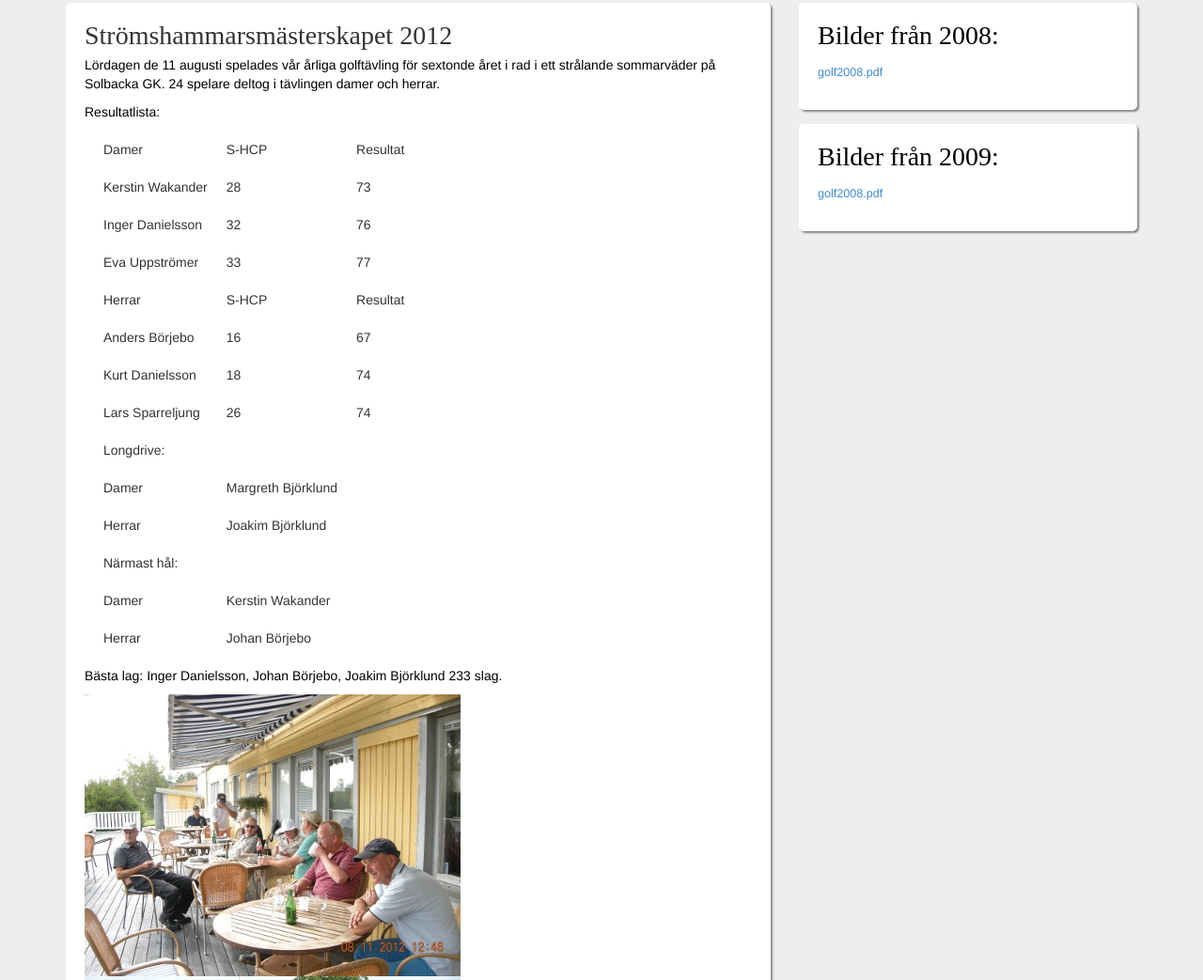
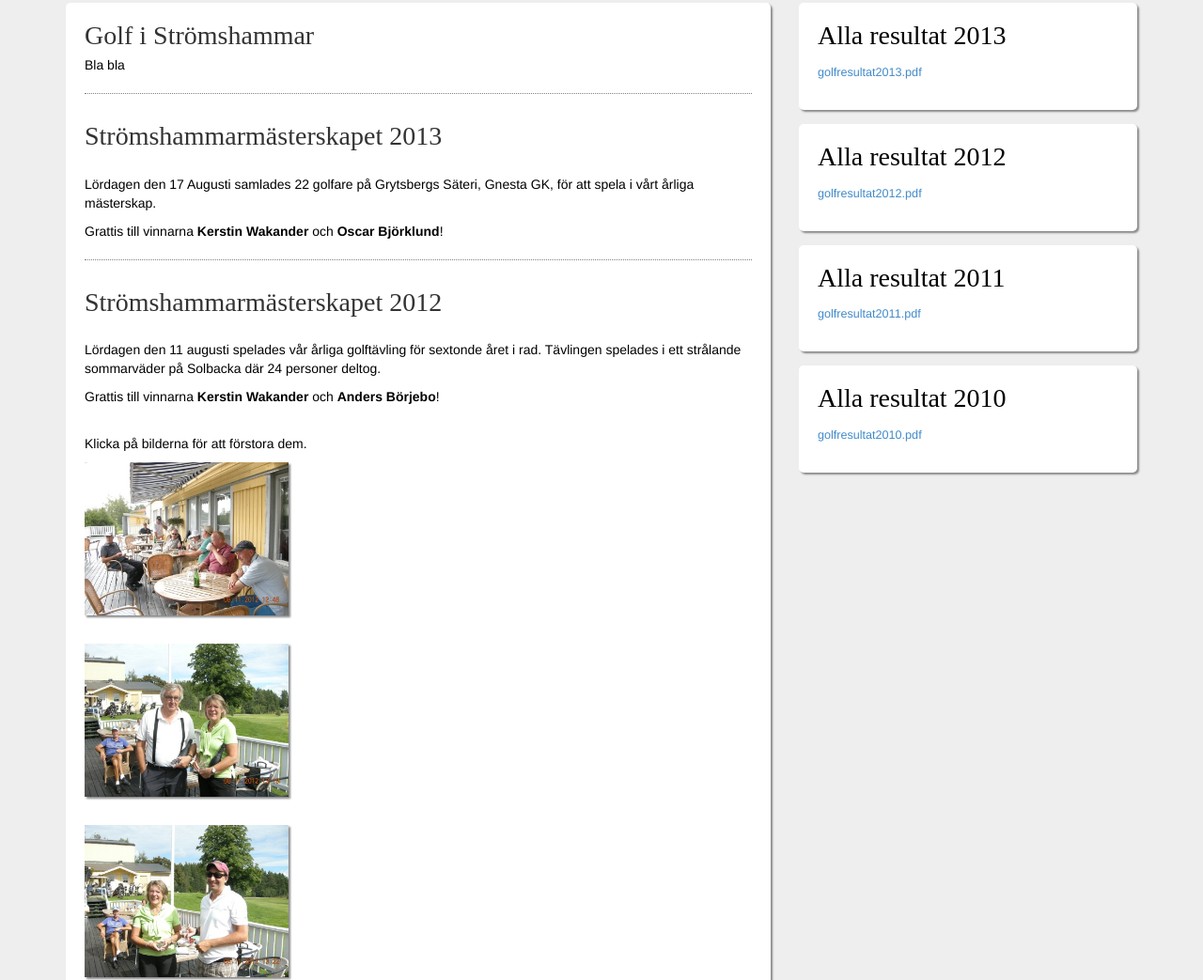
Before and after one commit to Astrogel/boothammar, a plain HTML site: page golf.html in a window 1280 px wide. Shown: the part 352-1395 px from the top of the page at 94% size. Drawn offline with Linux system fonts and the light colour scheme; a web font is replaced by a local one.

Commit message:
totalrenoverade golfsidan

```diff
--- a/golf.html
+++ b/golf.html
@@ -150,83 +150,114 @@
                 <div class="col-xs-12 col-md-8">
                     <div class="newsFeed">
                         <div class="newsItem">
-                            <h2>Strömshammarsmästerskapet 2012</h2>
-                            <p>Lördagen de 11 augusti spelades vår årliga golftävling för sextonde året i rad i ett strålande sommarväder
-                            på Solbacka GK. 24 spelare deltog i tävlingen damer och herrar.</p>
+                            <h2>Golf i Strömshammar</h2>
+                            <p>Bla bla</p>
+                        </div>
 
-                        <p>Resultatlista:</p>
-                            <table>
-                                <tr>
-                                    <td>Damer</td>
-                                    <td>S-HCP</td>
-                                    <td>Resultat</td>
-                                </tr>
-                                <tr>
-                                    <td>Kerstin Wakander</td>
-                                    <td>28</td>
-                                    <td> 73</td>
-                                </tr>
-                                <tr>
-                                    <td>Inger Danielsson</td>
-                                    <td>32</td>
-                                    <td>76</td>
-                                </tr>
-                                <tr>
-                                    <td>Eva Uppströmer</td>
-                                    <td>33</td>
-                                    <td>77</td>
-                                </tr>
-                                <tr>
-                                    <td>Herrar</td>
-                                    <td>S-HCP</td>
-                                    <td>Resultat</td>
-                                </tr>
-                                <tr>
-                                    <td>Anders Börjebo</td>
-                                    <td>16</td>
-                                    <td>67</td>
-                                </tr>
-                                <tr>
-                                    <td>Kurt Danielsson</td>
-                                    <td>18</td>
-                                    <td>74</td>
-                                </tr>
-                                <tr>
-                                    <td>Lars Sparreljung</td>
-                                    <td>26</td>
-                                    <td>74</td>
-                                </tr>
-                                <tr>
-                                    <td>Longdrive:</td>
-                                </tr>
-                                <tr>
-                                    <td>Damer</td>
-                                    <td>Margreth Björklund</td>
-                                </tr>
-                                <tr>
-                                    <td>Herrar</td>
-                                    <td>Joakim Björklund</td>
-                                </tr>
-                                <tr>
-                                    <td>Närmast hål:</td>
-                                </tr>
-                                <tr>
-                                    <td>Damer</td>
-                                    <td>Kerstin Wakander</td>
-                                </tr>
-                                <tr>
-                                    <td>Herrar</td>
-                                    <td>Johan Börjebo</td>
-                                </tr>
-                            </table>
-                            <p>Bästa lag: Inger Danielsson, Johan Börjebo, Joakim Björklund 233 slag.</p>
+                        <div class="newsItem">
+                            <h2>Strömshammarmästerskapet 2013</h2>
+                            <br>
+                            <p>Lördagen den 17 Augusti samlades 22 golfare på Grytsbergs Säteri, Gnesta GK,
+                                för att spela i vårt årliga mästerskap.</p>
+                            <p>Grattis till vinnarna <b>Kerstin Wakander</b> och <b>Oscar Björklund</b>!</p>
+                        </div>
 
-                        <img src="bilder/golf2012/stromshammargolfen20120981.JPG" title="Golf 2012">
-                        <img src="bilder/golf2012/stromshammargolfen20121021.JPG" title="Golf 2012">
-						<img src="bilder/golf2012/stromshammargolfen20121031.JPG" title="Golf 2012">
-						<img src="bilder/golf2012/stromshammargolfen20121041.JPG" title="Golf 2012">
-						<img src="bilder/golf2012/stromshammargolfen20121051.JPG" title="Golf 2012">
-		              </div>
+                        <div class="newsItem">
+                            <h2>Strömshammarmästerskapet 2012</h2>
+                            <br>
+                            <p>Lördagen den 11 augusti spelades vår årliga golftävling för
+                                sextonde året i rad. Tävlingen spelades i ett strålande sommarväder
+                                på Solbacka där 24 personer deltog.</p>
+                            <p>Grattis till vinnarna <b>Kerstin Wakander</b> och <b>Anders Börjebo</b>!</p>
+                            <br>
+                            <p>Klicka på bilderna för att förstora dem.</p>
+                            <div id="wrapper">
+                            <div id="list">
+                                <div class="masonryItem">
+                                  <div class="masonryItem">
+                                    <a href="bilder/golf2012/stromshammargolfen20120981.JPG" data-lightbox="masonryImage" data-title="My"><img class="masonryImage" src="bilder/golf2012/stromshammargolfen20120981.JPG"></a>
+                                </div>
+                                    <div class="masonryItem">
+                                    <a href="bilder/golf2012/stromshammargolfen20121021.JPG" data-lightbox="masonryImage" data-title="My"><img class="masonryImage" src="bilder/golf2012/stromshammargolfen20121021.JPG"></a>
+                                </div>
+                                    <div class="masonryItem">
+                                    <a href="bilder/golf2012/stromshammargolfen20121031.JPG" data-lightbox="masonryImage" data-title="My"><img class="masonryImage" src="bilder/golf2012/stromshammargolfen20121031.JPG"></a>
+                                </div>
+                                    <div class="masonryItem">
+                                    <a href="bilder/golf2012/stromshammargolfen20121041.JPG" data-lightbox="masonryImage" data-title="My"><img class="masonryImage" src="bilder/golf2012/stromshammargolfen20121041.JPG"></a>
+                                </div>
+                                    <div class="masonryItem">
+                                    <a href="bilder/golf2012/stromshammargolfen20121051.JPG" data-lightbox="masonryImage" data-title="My"><img class="masonryImage" src="bilder/golf2012/stromshammargolfen20121051.JPG"></a>
+                                </div>
+                                </div>
+                            </div>
+                            </div>
+                        </div>
+
+                        <div class="newsItem">
+                            <h2>Strömshammarmästerskapet 2011</h2>
+                            <br>
+                            <p>Lördagen den 13 Augusti var vi 26 golfare på
+                                Solbacka golfbana i strålande väder för att
+                                Kämpa om titeln strömshammarmästare i slaggolf.</p>
+                            <p>Grattis till vinnarna <b>Susanne Lundberg</b> och <b>Kurt Danielsson</b>!</p>
+                            <br>
+                            <p>Klicka på bilderna för att förstora dem.</p>
+                            <div id="wrapper">
+                            <div id="list">
+                                <div class="masonryItem">
+                                  <div class="masonryItem">
+                                    <a href="bilder/golf2011/golf1.png" data-lightbox="masonryImage" data-title="My"><img class="masonryImage" src="bilder/golf2011/golf1.png"></a>
+                                </div>
+                                    <div class="masonryItem">
+                                    <a href="bilder/golf2011/golf2.png" data-lightbox="masonryImage" data-title="My"><img class="masonryImage" src="bilder/golf2011/golf2.png"></a>
+                                </div>
+                                    <div class="masonryItem">
+                                    <a href="bilder/golf2011/golf3.png" data-lightbox="masonryImage" data-title="My"><img class="masonryImage" src="bilder/golf2011/golf3.png"></a>
+                                </div>
+                                    <div class="masonryItem">
+                                    <a href="bilder/golf2011/golf4.png" data-lightbox="masonryImage" data-title="My"><img class="masonryImage" src="bilder/golf2011/golf4.png"></a>
+                                </div>
+                                    <div class="masonryItem">
+                                    <a href="bilder/golf2011/golf5.png" data-lightbox="masonryImage" data-title="My"><img class="masonryImage" src="bilder/golf2011/golf5.png"></a>
+                                </div>
+                                </div>
+                            </div>
+                            </div>
+                        </div>
+
+                        <div class="newsItem">
+                            <h2>Strömshammarmästerskapet 2010</h2>
+                            <br>
+                            <p>27st spelare samlades vid Solbacka, för 14:e året i följd, tidig på lördag morgon för att kämpa om den
+                                åtråvärda titeln; Strömshammarmästare. Trorts mulet väder i början
+                                kunde vi njuta av många trevliga bollar och fina resultat .</p>
+                            <p>Grattis till vinnarna <b>Susanne Lundberg</b> och <b>Kenneth Lundberg</b>!</p>
+                            <br>
+                            <p>Klicka på bilderna för att förstora dem.</p>
+                            <div id="wrapper">
+                            <div id="list">
+                                <div class="masonryItem">
+                                  <div class="masonryItem">
+                                    <a href="bilder/golf2010/golf1.png" data-lightbox="masonryImage" data-title="My"><img class="masonryImage" src="bilder/golf2010/golf1.png"></a>
+                                </div>
+                                    <div class="masonryItem">
+                                    <a href="bilder/golf2010/golf2.png" data-lightbox="masonryImage" data-title="My"><img class="masonryImage" src="bilder/golf2010/golf2.png"></a>
+                                </div>
+                                    <div class="masonryItem">
+                                    <a href="bilder/golf2010/golf3.png" data-lightbox="masonryImage" data-title="My"><img class="masonryImage" src="bilder/golf2010/golf3.png"></a>
+                                </div>
+                                    <div class="masonryItem">
+                                    <a href="bilder/golf2010/golf4.png" data-lightbox="masonryImage" data-title="My"><img class="masonryImage" src="bilder/golf2010/golf4.png"></a>
+                                </div>
+                                    <div class="masonryItem">
+                                    <a href="bilder/golf2010/golf5.png" data-lightbox="masonryImage" data-title="My"><img class="masonryImage" src="bilder/golf2010/golf5.png"></a>
+                                </div>
+                                </div>
+                            </div>
+                            </div>
+                        </div>
+
 
 
                         <!-- footer-elementet längst ner i vänsterspalten -->
@@ -246,15 +277,26 @@
                 <!-- kod för högerspalt -->
                 <div class="col-xs-12 col-md-4">
                     <div class="sideBar">
+
                         <div class="sideBarItem">
-                            <h2>Bilder från 2008:</h2>
-                            <p><a href="bilder/golf2008/golf2008.pdf">golf2008.pdf</a></p>
-                            </div>
+                            <h2>Alla resultat 2013</h2>
+                            <p><a href="dokument/golf/golfresultat2013.pdf">golfresultat2013.pdf</a></p>
+                        </div>
 
-                            <div class="sideBarItem">
-                            <h2>Bilder från 2009:</h2>
-                            <p><a href="bilder/golf2009/golf2009.pdf">golf2008.pdf</a></p>
-                            </div>
+                        <div class="sideBarItem">
+                            <h2>Alla resultat 2012</h2>
+                            <p><a href="dokument/golf/golfresultat2012.pdf">golfresultat2012.pdf</a></p>
+                        </div>
+
+                        <div class="sideBarItem">
+                            <h2>Alla resultat 2011</h2>
+                            <p><a href="dokument/golf/golfresultat2011.pdf">golfresultat2011.pdf</a></p>
+                        </div>
+
+                        <div class="sideBarItem">
+                            <h2>Alla resultat 2010</h2>
+                            <p><a href="dokument/golf/golfresultat2010.pdf">golfresultat2010.pdf</a></p>
+                        </div>
 
                     </div>
                 </div>
```
